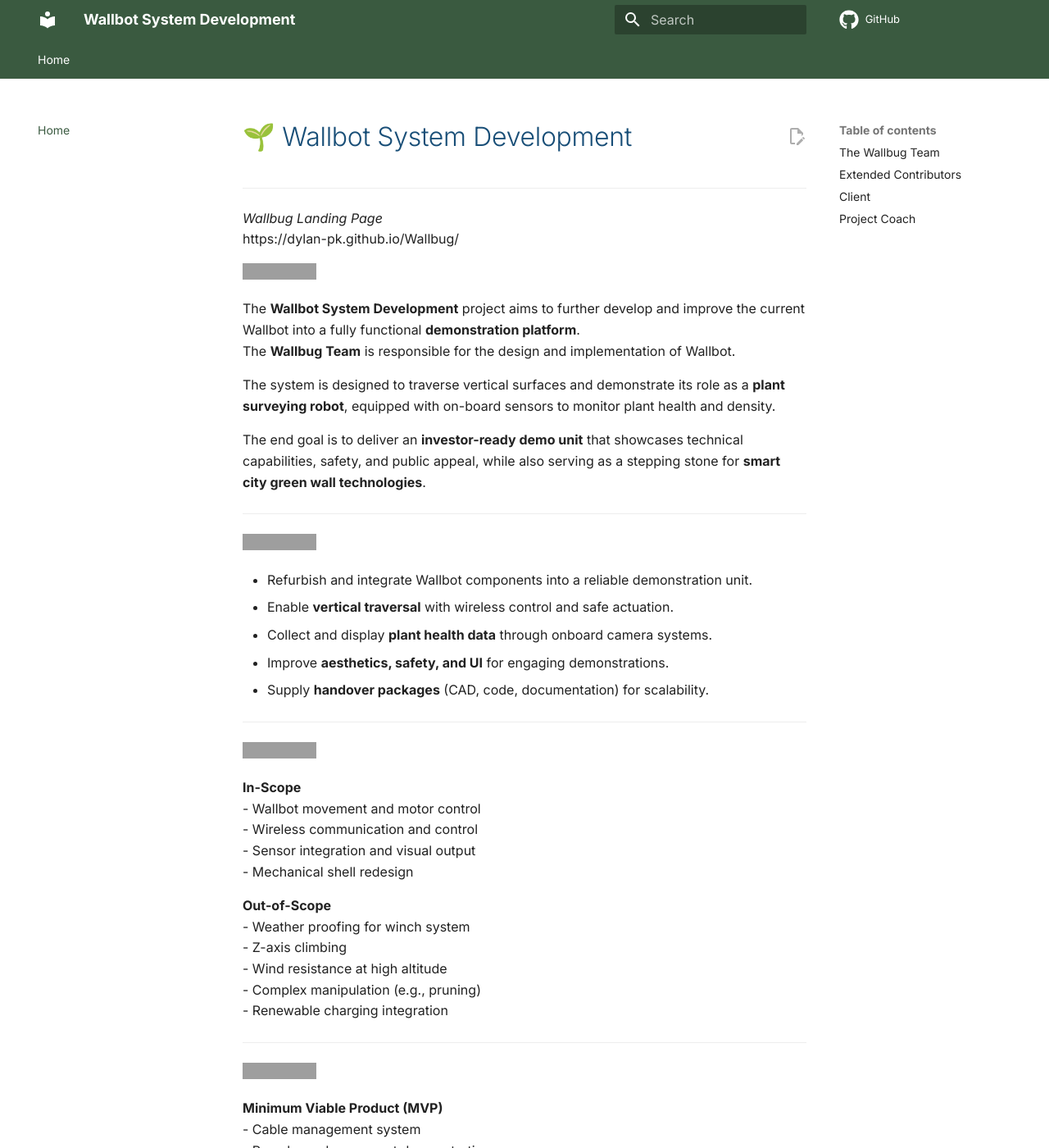
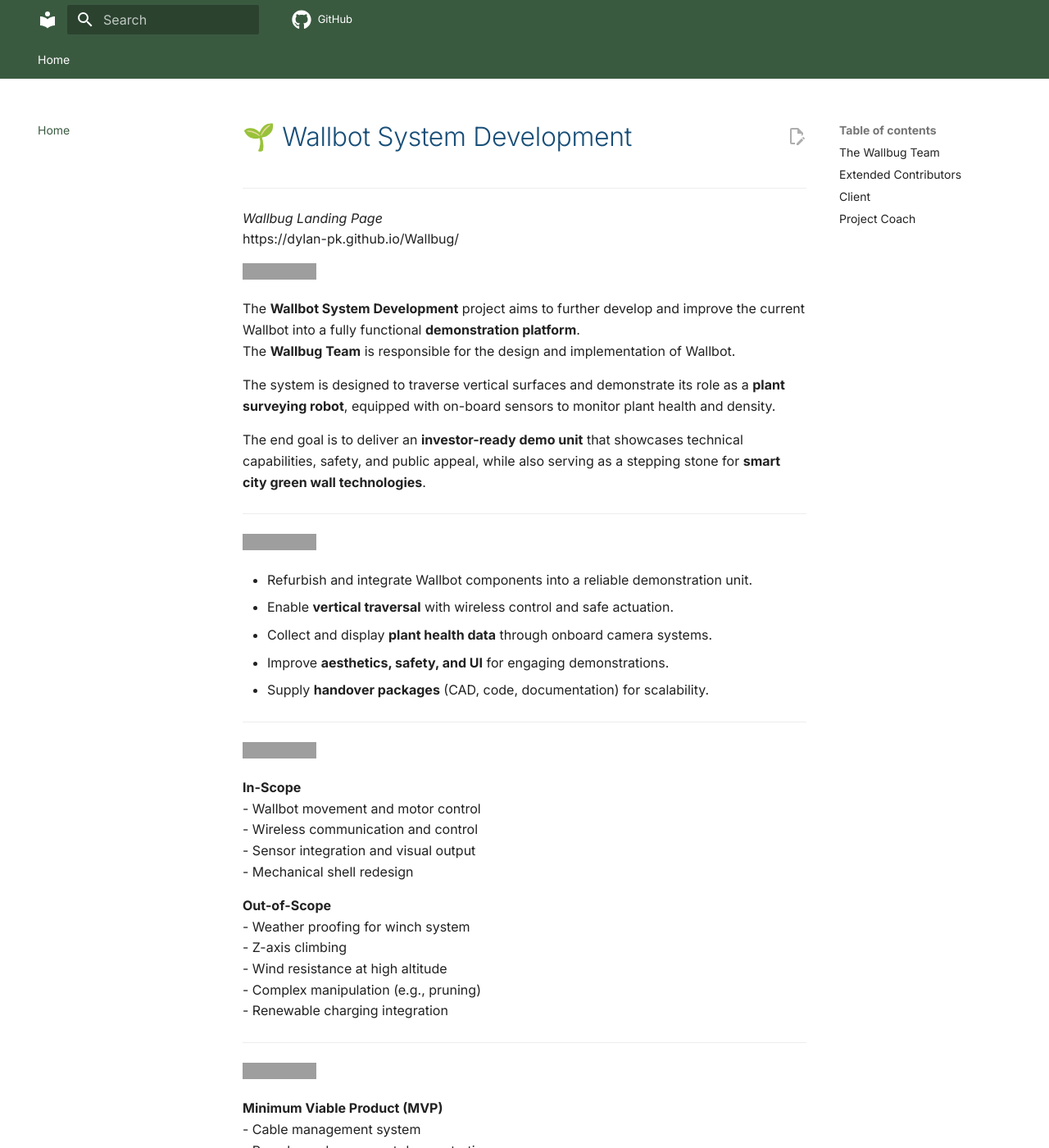
Before and after one commit to dylan-pk/Wallbug, an MkDocs documentation site: the page built from docs/index.md, in a window 1280 px wide and 1400 px high. Shown: the whole window at 82% size. Built offline with MkDocs 1.6.1 and Material for MkDocs 9.7.7, drawn with Linux system fonts in a browser that asks for light colours; comment, search, counter and statistics services are not loaded; grey boxes are pictures that could not be loaded.

Commit message:
Remove clickable site title from header
Hide the clickable site title in MkDocs Material.

```diff
--- a/docs/assets/extra.css
+++ b/docs/assets/extra.css
@@ -10,7 +10,13 @@
   --md-primary-fg-color: var(--wb-green);
   --md-accent-fg-color:  var(--wb-blue);
 }
-
+/* ──────────────────────────────────────────────
+   HEADER CUSTOMIZATION
+   Remove clickable site title in MkDocs Material
+   ────────────────────────────────────────────── */
+.md-header__title {
+  display: none;
+}
 /* Typography */
 :root, body {
   font-feature-settings: "liga" 1, "kern" 1;
```
